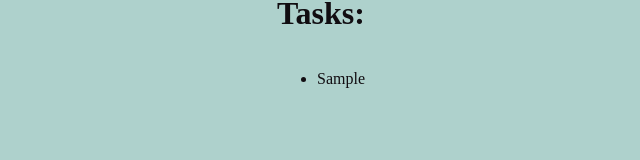
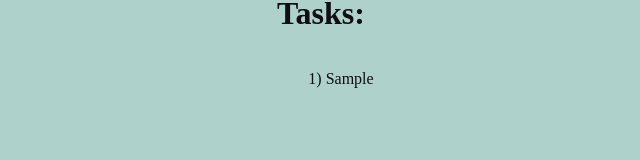
Before and after one commit to wsa138/task-app, a React (Create React App) app: page / in a window 1280 px wide. Both pictures are taken after typing "Sample" into the empty fields and a click on the button "Add Task". Shown: the part 135-295 px from the top of the page, without its empty margins (319-959 px from the left). Built offline with nearby package versions, Linux system fonts and the light colour scheme.

Commit message:
Changed list styling to have no bullets. Added a number property to each tasks state. The number is now displayed when the tasks are rendered.

```diff
--- a/src/App.js
+++ b/src/App.js
@@ -1,4 +1,4 @@
-import React from 'react';
+import React, { useState } from 'react';
 import Overview from '../src/components/Overview';
 import uniqid from 'uniqid';
 import '../src/styles/style.css';
@@ -8,7 +8,10 @@ function App() {
   const [newTask, setNewTask] = React.useState({
     text: '',
     id: '',
+    num: '',
   });
+
+  useState();
 
   // Sets newTask state.
   function handleChange(event) {
@@ -16,10 +19,11 @@ function App() {
     setNewTask((prevTask) => ({
       text: event.target.value,
       id: uniqid(),
+      num: taskArray.length + 1,
     }));
   }
 
-  //Adds the new task to taskArray on click of"Add Task" button.
+  //Adds the new task to taskArray on click of "Add Task" button.
   function addTask(event) {
     event.preventDefault();
     setTaskArray((prevArray) => {
--- a/src/components/Overview.js
+++ b/src/components/Overview.js
@@ -6,7 +6,11 @@ function Overview(props) {
     <div>
       <ul>
         {props.tasksArray.map((task) => {
-          return <li key={task.id}>{task.text}</li>;
+          return (
+            <li key={task.id}>
+              {task.num}) {task.text}
+            </li>
+          );
         })}
       </ul>
     </div>
--- a/src/styles/style.css
+++ b/src/styles/style.css
@@ -19,3 +19,7 @@ body {
   width: 100%;
   text-align: center;
 }
+
+ul {
+  list-style-type: none;
+}
```
